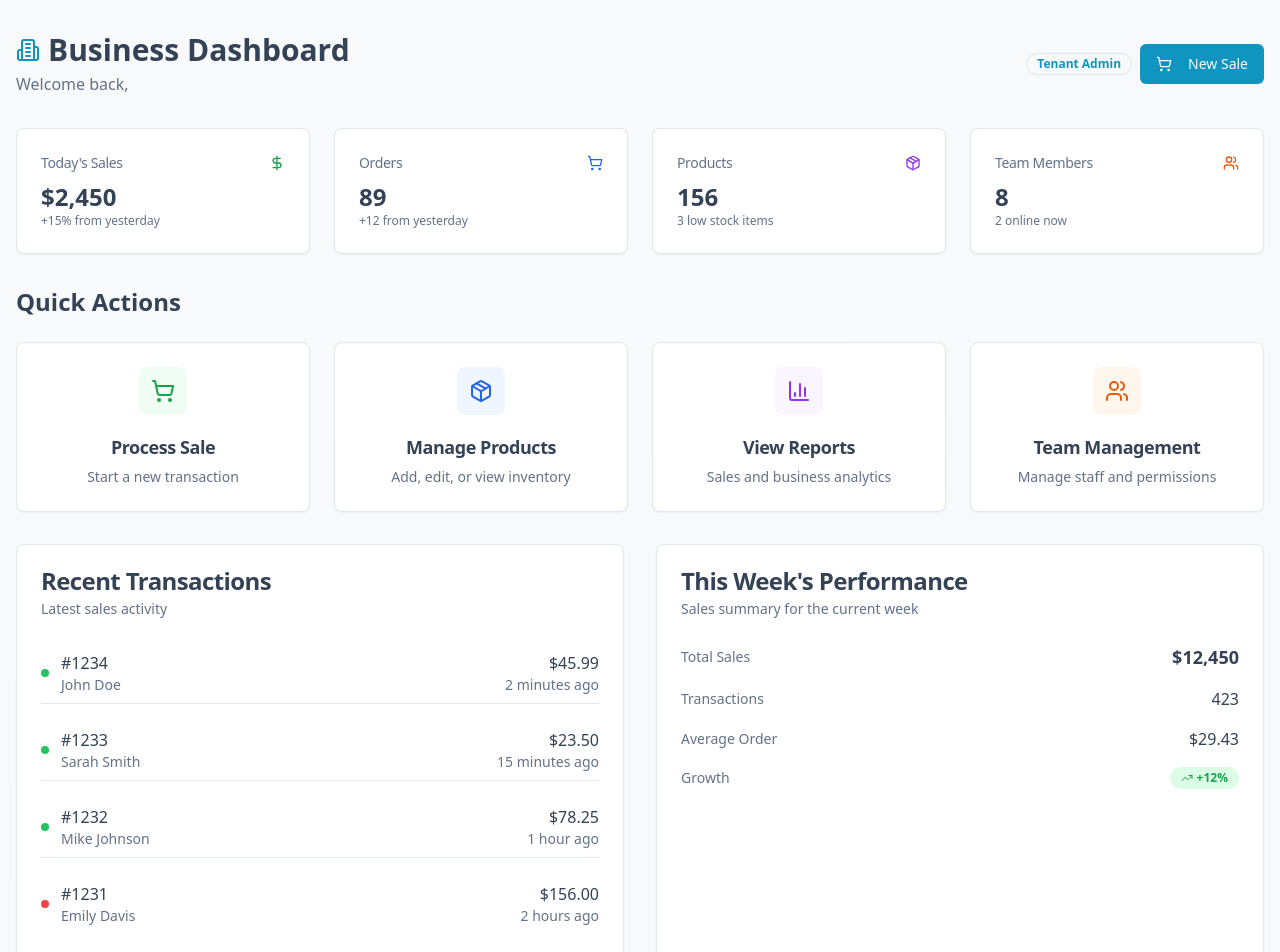
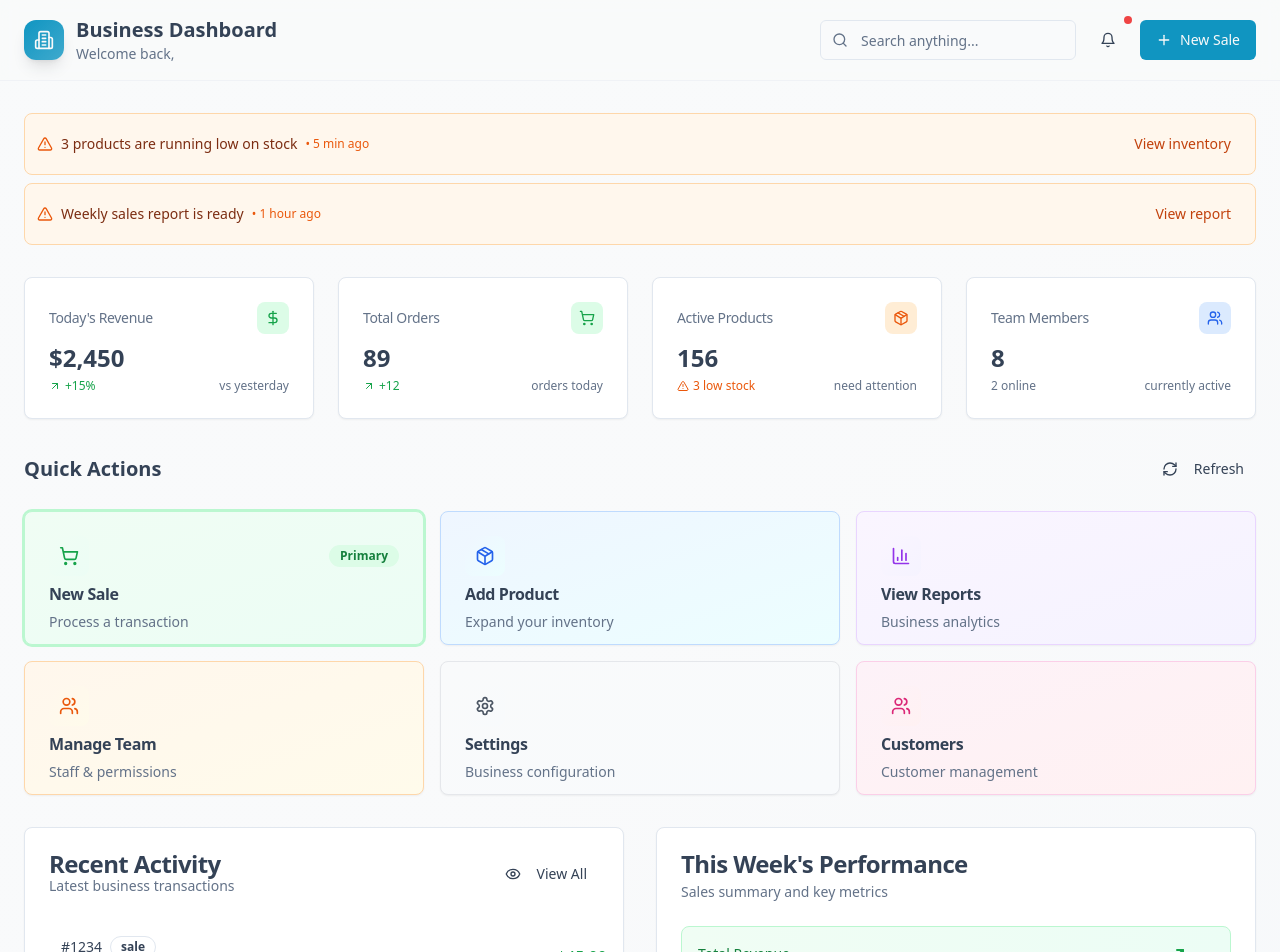
Before and after one commit to loanspur/vibe-flow-point-of-sale, a React (Vite) app: page /tenant-admin in a window 1280 px wide. Shown: the top 952 px of the page. Built offline with nearby package versions, Linux system fonts and the light colour scheme.

Commit message:
Redesign tenant UI.
Redesign the user interface for the tenant to improve user experience.

```diff
--- a/src/pages/TenantAdminDashboard.tsx
+++ b/src/pages/TenantAdminDashboard.tsx
@@ -1,3 +1,4 @@
+import { useState } from 'react';
 import { useAuth } from '@/contexts/AuthContext';
 import { Card, CardContent, CardDescription, CardHeader, CardTitle } from '@/components/ui/card';
 import { Button } from '@/components/ui/button';
@@ -12,138 +13,309 @@ import {
   Package,
   TrendingUp,
   Calendar,
-  CreditCard
+  CreditCard,
+  ArrowUpRight,
+  ArrowDownRight,
+  Plus,
+  RefreshCw,
+  Eye,
+  AlertTriangle,
+  Bell,
+  Search
 } from 'lucide-react';
 import { Link } from 'react-router-dom';
+import { Input } from '@/components/ui/input';
 
 export default function TenantAdminDashboard() {
   const { user, tenantId } = useAuth();
+  const [searchQuery, setSearchQuery] = useState('');
 
   const businessStats = [
     {
-      title: "Today's Sales",
+      title: "Today's Revenue",
       value: "$2,450",
-      change: "+15% from yesterday",
+      change: "+15%",
+      changeType: "positive",
       icon: DollarSign,
-      color: "text-green-600"
+      description: "vs yesterday",
+      trend: [2100, 2200, 2300, 2450]
     },
     {
-      title: "Orders",
+      title: "Total Orders",
       value: "89",
-      change: "+12 from yesterday",
+      change: "+12",
+      changeType: "positive",
       icon: ShoppingCart,
-      color: "text-blue-600"
+      description: "orders today",
+      trend: [77, 82, 85, 89]
     },
     {
-      title: "Products",
+      title: "Active Products",
       value: "156",
-      change: "3 low stock items",
+      change: "3 low stock",
+      changeType: "warning",
       icon: Package,
-      color: "text-purple-600"
+      description: "need attention",
+      trend: [160, 158, 157, 156]
     },
     {
       title: "Team Members",
       value: "8",
-      change: "2 online now",
+      change: "2 online",
+      changeType: "neutral",
       icon: Users,
-      color: "text-orange-600"
+      description: "currently active",
+      trend: [8, 8, 8, 8]
     }
   ];
 
   const quickActions = [
     {
-      title: "Process Sale",
-      description: "Start a new transaction",
+      title: "New Sale",
+      description: "Process a transaction",
       icon: ShoppingCart,
       href: "/pos",
-      color: "bg-green-50 text-green-600"
+      color: "bg-gradient-to-br from-green-50 to-emerald-50 border-green-200",
+      iconColor: "text-green-600",
+      primary: true
     },
     {
-      title: "Manage Products",
-      description: "Add, edit, or view inventory",
+      title: "Add Product",
+      description: "Expand your inventory",
       icon: Package,
       href: "/products",
-      color: "bg-blue-50 text-blue-600"
+      color: "bg-gradient-to-br from-blue-50 to-cyan-50 border-blue-200",
+      iconColor: "text-blue-600"
     },
     {
       title: "View Reports",
-      description: "Sales and business analytics",
+      description: "Business analytics",
       icon: BarChart3,
       href: "/reports",
-      color: "bg-purple-50 text-purple-600"
+      color: "bg-gradient-to-br from-purple-50 to-violet-50 border-purple-200",
+      iconColor: "text-purple-600"
     },
     {
-      title: "Team Management",
-      description: "Manage staff and permissions",
+      title: "Manage Team",
+      description: "Staff & permissions",
       icon: Users,
       href: "/team",
-      color: "bg-orange-50 text-orange-600"
+      color: "bg-gradient-to-br from-orange-50 to-amber-50 border-orange-200",
+      iconColor: "text-orange-600"
+    },
+    {
+      title: "Settings",
+      description: "Business configuration",
+      icon: Settings,
+      href: "/settings",
+      color: "bg-gradient-to-br from-gray-50 to-slate-50 border-gray-200",
+      iconColor: "text-gray-600"
+    },
+    {
+      title: "Customers",
+      description: "Customer management",
+      icon: Users,
+      href: "/customers",
+      color: "bg-gradient-to-br from-pink-50 to-rose-50 border-pink-200",
+      iconColor: "text-pink-600"
+    }
+  ];
+
+  const recentActivity = [
+    {
+      id: "#1234",
+      type: "sale",
+      customer: "John Doe",
+      amount: "$45.99",
+      time: "2 minutes ago",
+      status: "completed",
+      description: "Coffee & pastry"
+    },
+    {
+      id: "#1233",
+      type: "sale",
+      customer: "Sarah Smith",
+      amount: "$23.50",
+      time: "15 minutes ago",
+      status: "completed",
+      description: "Breakfast combo"
+    },
+    {
+      id: "#1232",
+      type: "return",
+      customer: "Mike Johnson",
+      amount: "-$12.00",
+      time: "1 hour ago",
+      status: "refunded",
+      description: "Product return"
+    },
+    {
+      id: "#1231",
+      type: "sale",
+      customer: "Emily Davis",
+      amount: "$156.00",
+      time: "2 hours ago",
+      status: "completed",
+      description: "Bulk order"
+    }
+  ];
+
+  const alerts = [
+    {
+      type: "warning",
+      message: "3 products are running low on stock",
+      action: "View inventory",
+      time: "5 min ago"
+    },
+    {
+      type: "info",
+      message: "Weekly sales report is ready",
+      action: "View report",
+      time: "1 hour ago"
     }
   ];
 
   return (
-    <div className="min-h-screen bg-gradient-to-br from-background to-muted/20">
-      <div className="container mx-auto px-4 py-8">
-        {/* Header */}
-        <div className="flex items-center justify-between mb-8">
-          <div className="space-y-1">
-            <div className="flex items-center gap-2">
-              <Building2 className="h-6 w-6 text-primary" />
-              <h1 className="text-3xl font-bold">Business Dashboard</h1>
+    <div className="min-h-screen bg-gradient-to-br from-background via-background to-muted/30">
+      {/* Modern Header */}
+      <div className="bg-background/95 backdrop-blur supports-[backdrop-filter]:bg-background/60 border-b border-border/40 sticky top-0 z-40">
+        <div className="container mx-auto px-6 py-4">
+          <div className="flex items-center justify-between">
+            <div className="flex items-center gap-4">
+              <div className="flex items-center gap-3">
+                <div className="w-10 h-10 bg-gradient-to-br from-primary to-primary/80 rounded-xl flex items-center justify-center shadow-lg">
+                  <Building2 className="h-5 w-5 text-primary-foreground" />
                 </div>
-            <p className="text-muted-foreground">
-              Welcome back, {user?.user_metadata?.full_name || user?.email}
+                <div>
+                  <h1 className="text-xl font-bold">Business Dashboard</h1>
+                  <p className="text-sm text-muted-foreground">
+                    Welcome back, {user?.user_metadata?.full_name || user?.email?.split('@')[0]}
                   </p>
                 </div>
-          <div className="flex items-center gap-2">
-            <Badge variant="outline" className="text-primary">
-              Tenant Admin
-            </Badge>
-            <Button asChild>
-              <Link to="/pos">
-                <ShoppingCart className="h-4 w-4 mr-2" />
+              </div>
+            </div>
+
+            <div className="flex items-center gap-3">
+              {/* Search */}
+              <div className="relative">
+                <Search className="absolute left-3 top-1/2 transform -translate-y-1/2 h-4 w-4 text-muted-foreground" />
+                <Input
+                  placeholder="Search anything..."
+                  value={searchQuery}
+                  onChange={(e) => setSearchQuery(e.target.value)}
+                  className="pl-10 w-64"
+                />
+              </div>
+
+              {/* Notifications */}
+              <Button variant="ghost" size="icon" className="relative">
+                <Bell className="h-4 w-4" />
+                {alerts.length > 0 && (
+                  <div className="absolute -top-1 -right-1 w-2 h-2 bg-red-500 rounded-full"></div>
+                )}
+              </Button>
+
+              {/* Primary Action */}
+              <Button asChild className="shadow-lg">
+                <Link to="/pos" className="flex items-center gap-2">
+                  <Plus className="h-4 w-4" />
                   New Sale
                 </Link>
               </Button>
             </div>
           </div>
+        </div>
+      </div>
 
-        {/* Stats Grid */}
+      <div className="container mx-auto px-6 py-8">
+        {/* Alerts Bar */}
+        {alerts.length > 0 && (
+          <div className="mb-8 space-y-2">
+            {alerts.map((alert, index) => (
+              <div key={index} className="flex items-center justify-between bg-orange-50 border border-orange-200 rounded-lg p-3">
+                <div className="flex items-center gap-2">
+                  <AlertTriangle className="h-4 w-4 text-orange-600" />
+                  <span className="text-sm font-medium text-orange-900">{alert.message}</span>
+                  <span className="text-xs text-orange-600">• {alert.time}</span>
+                </div>
+                <Button variant="ghost" size="sm" className="text-orange-700 hover:text-orange-900">
+                  {alert.action}
+                </Button>
+              </div>
+            ))}
+          </div>
+        )}
+
+        {/* Enhanced Stats Grid */}
         <div className="grid grid-cols-1 md:grid-cols-2 lg:grid-cols-4 gap-6 mb-8">
           {businessStats.map((stat, index) => {
             const Icon = stat.icon;
+            const isPositive = stat.changeType === 'positive';
+            const isWarning = stat.changeType === 'warning';
+
             return (
-              <Card key={index} className="hover:shadow-lg transition-shadow">
+              <Card key={index} className="relative overflow-hidden hover:shadow-lg transition-all duration-200 hover:-translate-y-1">
                 <CardHeader className="flex flex-row items-center justify-between space-y-0 pb-2">
                   <CardTitle className="text-sm font-medium text-muted-foreground">
                     {stat.title}
                   </CardTitle>
-                  <Icon className={`h-4 w-4 ${stat.color}`} />
+                  <div className={`w-8 h-8 rounded-lg flex items-center justify-center ${
+                    isWarning ? 'bg-orange-100' : isPositive ? 'bg-green-100' : 'bg-blue-100'
+                  }`}>
+                    <Icon className={`h-4 w-4 ${
+                      isWarning ? 'text-orange-600' : isPositive ? 'text-green-600' : 'text-blue-600'
+                    }`} />
+                  </div>
                 </CardHeader>
                 <CardContent>
-                  <div className="text-2xl font-bold">{stat.value}</div>
-                  <p className="text-xs text-muted-foreground">{stat.change}</p>
+                  <div className="text-2xl font-bold mb-1">{stat.value}</div>
+                  <div className="flex items-center justify-between">
+                    <div className="flex items-center gap-1">
+                      {isPositive && <ArrowUpRight className="h-3 w-3 text-green-600" />}
+                      {isWarning && <AlertTriangle className="h-3 w-3 text-orange-600" />}
+                      <span className={`text-xs font-medium ${
+                        isWarning ? 'text-orange-600' : isPositive ? 'text-green-600' : 'text-muted-foreground'
+                      }`}>
+                        {stat.change}
+                      </span>
+                    </div>
+                    <span className="text-xs text-muted-foreground">{stat.description}</span>
+                  </div>
                 </CardContent>
               </Card>
             );
           })}
         </div>
 
-        {/* Quick Actions */}
-        <div className="space-y-6">
-          <h2 className="text-2xl font-bold">Quick Actions</h2>
-          <div className="grid grid-cols-1 md:grid-cols-2 lg:grid-cols-4 gap-6">
+        {/* Quick Actions Grid */}
+        <div className="mb-8">
+          <div className="flex items-center justify-between mb-6">
+            <h2 className="text-xl font-semibold">Quick Actions</h2>
+            <Button variant="ghost" size="sm">
+              <RefreshCw className="h-4 w-4 mr-2" />
+              Refresh
+            </Button>
+          </div>
+
+          <div className="grid grid-cols-1 md:grid-cols-2 lg:grid-cols-3 gap-4">
             {quickActions.map((action, index) => {
               const Icon = action.icon;
               return (
                 <Link key={index} to={action.href}>
-                  <Card className="hover:shadow-lg transition-all hover:scale-105 cursor-pointer">
-                    <CardHeader className="text-center">
-                      <div className={`w-12 h-12 rounded-lg ${action.color} flex items-center justify-center mx-auto mb-3`}>
-                        <Icon className="h-6 w-6" />
+                  <Card className={`${action.color} hover:shadow-lg transition-all duration-200 hover:-translate-y-1 cursor-pointer group ${action.primary ? 'ring-2 ring-green-200' : ''}`}>
+                    <CardHeader className="pb-3">
+                      <div className="flex items-center justify-between">
+                        <div className={`w-10 h-10 rounded-lg ${action.color} flex items-center justify-center group-hover:scale-110 transition-transform`}>
+                          <Icon className={`h-5 w-5 ${action.iconColor}`} />
                         </div>
-                      <CardTitle className="text-lg">{action.title}</CardTitle>
-                      <CardDescription>{action.description}</CardDescription>
+                        {action.primary && (
+                          <Badge variant="secondary" className="bg-green-100 text-green-700 text-xs">
+                            Primary
+                          </Badge>
+                        )}
+                      </div>
+                      <CardTitle className="text-base font-semibold">{action.title}</CardTitle>
+                      <CardDescription className="text-sm">{action.description}</CardDescription>
                     </CardHeader>
                   </Card>
                 </Link>
@@ -152,35 +324,49 @@ export default function TenantAdminDashboard() {
           </div>
         </div>
 
-        {/* Recent Activity and Charts */}
-        <div className="grid lg:grid-cols-2 gap-8 mt-8">
-          {/* Recent Transactions */}
-          <Card>
+        {/* Activity and Performance */}
+        <div className="grid lg:grid-cols-2 gap-8">
+          {/* Recent Activity */}
+          <Card className="overflow-hidden">
             <CardHeader>
-              <CardTitle>Recent Transactions</CardTitle>
-              <CardDescription>Latest sales activity</CardDescription>
+              <div className="flex items-center justify-between">
+                <div>
+                  <CardTitle>Recent Activity</CardTitle>
+                  <CardDescription>Latest business transactions</CardDescription>
+                </div>
+                <Button variant="ghost" size="sm">
+                  <Eye className="h-4 w-4 mr-2" />
+                  View All
+                </Button>
+              </div>
             </CardHeader>
-            <CardContent>
-              <div className="space-y-4">
-                {[
-                  { id: "#1234", customer: "John Doe", amount: "$45.99", time: "2 minutes ago", status: "completed" },
-                  { id: "#1233", customer: "Sarah Smith", amount: "$23.50", time: "15 minutes ago", status: "completed" },
-                  { id: "#1232", customer: "Mike Johnson", amount: "$78.25", time: "1 hour ago", status: "completed" },
-                  { id: "#1231", customer: "Emily Davis", amount: "$156.00", time: "2 hours ago", status: "refunded" }
-                ].map((transaction, index) => (
-                  <div key={index} className="flex items-center justify-between py-2 border-b last:border-b-0">
+            <CardContent className="p-0">
+              <div className="divide-y">
+                {recentActivity.map((activity, index) => (
+                  <div key={index} className="p-4 hover:bg-muted/50 transition-colors">
+                    <div className="flex items-center justify-between">
                       <div className="flex items-center space-x-3">
                         <div className={`w-2 h-2 rounded-full ${
-                        transaction.status === 'completed' ? 'bg-green-500' : 'bg-red-500'
+                          activity.status === 'completed' ? 'bg-green-500' :
+                          activity.status === 'refunded' ? 'bg-red-500' : 'bg-blue-500'
                         }`} />
                         <div>
-                        <p className="font-medium">{transaction.id}</p>
-                        <p className="text-sm text-muted-foreground">{transaction.customer}</p>
+                          <div className="flex items-center gap-2">
+                            <p className="font-medium text-sm">{activity.id}</p>
+                            <Badge variant="outline" className="text-xs">
+                              {activity.type}
+                            </Badge>
+                          </div>
+                          <p className="text-sm text-muted-foreground">{activity.customer}</p>
+                          <p className="text-xs text-muted-foreground">{activity.description}</p>
                         </div>
                       </div>
                       <div className="text-right">
-                      <p className="font-medium">{transaction.amount}</p>
-                      <p className="text-sm text-muted-foreground">{transaction.time}</p>
+                        <p className={`font-medium ${activity.amount.startsWith('-') ? 'text-red-600' : 'text-green-600'}`}>
+                          {activity.amount}
+                        </p>
+                        <p className="text-xs text-muted-foreground">{activity.time}</p>
+                      </div>
                     </div>
                   </div>
                 ))}
@@ -188,32 +374,43 @@ export default function TenantAdminDashboard() {
             </CardContent>
           </Card>
 
-          {/* Weekly Summary */}
+          {/* Performance Overview */}
           <Card>
             <CardHeader>
               <CardTitle>This Week's Performance</CardTitle>
-              <CardDescription>Sales summary for the current week</CardDescription>
+              <CardDescription>Sales summary and key metrics</CardDescription>
             </CardHeader>
             <CardContent>
+              <div className="space-y-6">
+                <div className="flex items-center justify-between p-4 bg-gradient-to-r from-green-50 to-emerald-50 rounded-lg border border-green-200">
+                  <div>
+                    <p className="text-sm text-green-700 font-medium">Total Revenue</p>
+                    <p className="text-2xl font-bold text-green-900">$12,450</p>
+                  </div>
+                  <div className="text-right">
+                    <TrendingUp className="h-6 w-6 text-green-600 mb-1" />
+                    <Badge className="bg-green-100 text-green-700">+12%</Badge>
+                  </div>
+                </div>
+
                 <div className="space-y-4">
                   <div className="flex items-center justify-between">
-                  <span className="text-sm text-muted-foreground">Total Sales</span>
-                  <span className="font-bold text-lg">$12,450</span>
+                    <span className="text-sm text-muted-foreground">Transactions</span>
+                    <span className="font-semibold">423</span>
                   </div>
                   <div className="flex items-center justify-between">
-                  <span className="text-sm text-muted-foreground">Transactions</span>
-                  <span className="font-medium">423</span>
+                    <span className="text-sm text-muted-foreground">Average Order Value</span>
+                    <span className="font-semibold">$29.43</span>
                   </div>
                   <div className="flex items-center justify-between">
-                  <span className="text-sm text-muted-foreground">Average Order</span>
-                  <span className="font-medium">$29.43</span>
+                    <span className="text-sm text-muted-foreground">Customer Satisfaction</span>
+                    <div className="flex items-center gap-2">
+                      <div className="w-16 h-2 bg-gray-200 rounded-full overflow-hidden">
+                        <div className="w-[85%] h-full bg-green-500 rounded-full"></div>
                       </div>
-                <div className="flex items-center justify-between">
-                  <span className="text-sm text-muted-foreground">Growth</span>
-                  <Badge className="bg-green-100 text-green-600">
-                    <TrendingUp className="h-3 w-3 mr-1" />
-                    +12%
-                  </Badge>
+                      <span className="text-sm font-medium">85%</span>
+                    </div>
+                  </div>
                 </div>
               </div>
             </CardContent>
```
Lines whose indentation alone changed are shown as unchanged.
